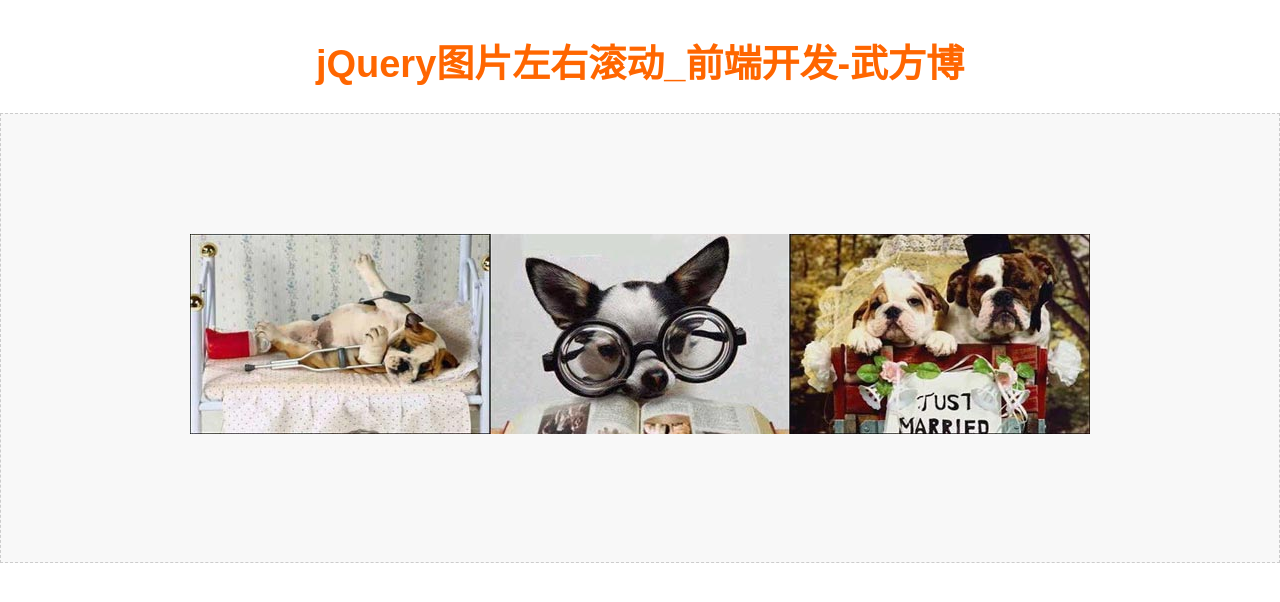
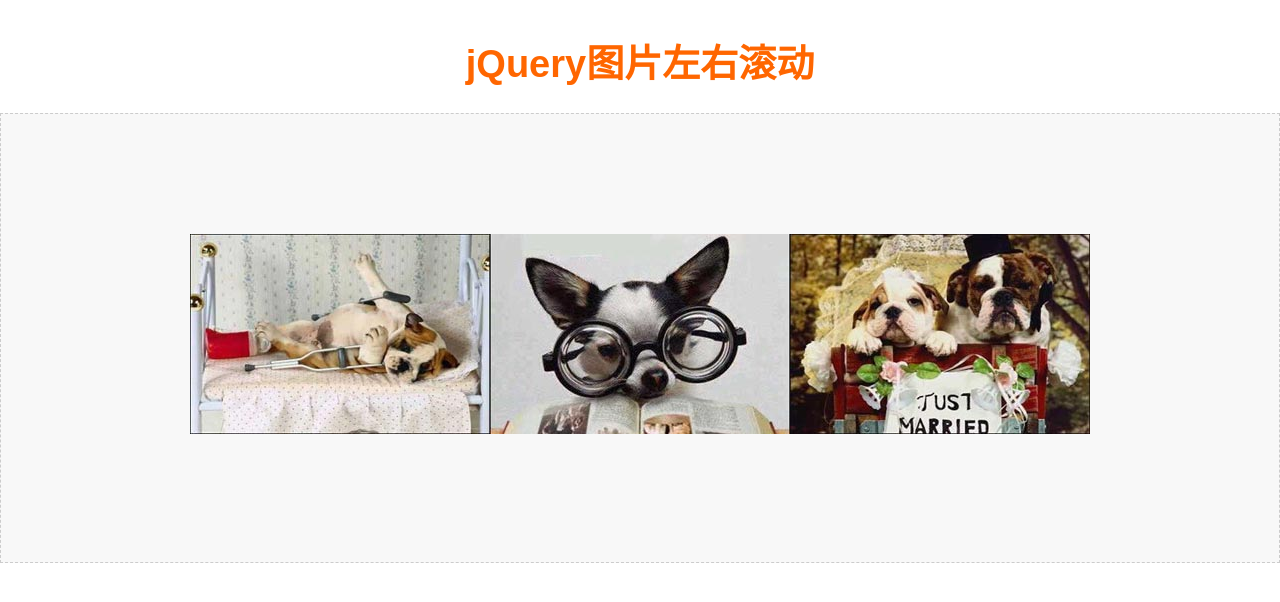
Before and after one commit to shibiaoz/jquery_left_right_slide, a plain HTML site: page 左右无缝切换不带点击hover停止/index.html in a window 1280 px wide. Drawn offline with nearby package versions, Linux system fonts and the light colour scheme.

Commit message:
modify author

```diff
--- a/左右无缝切换不带点击hover停止/index.html
+++ b/左右无缝切换不带点击hover停止/index.html
@@ -2,7 +2,7 @@
 <html>
 <head>
 <meta http-equiv="Content-Type" content="text/html; charset=utf-8" />
-<title>jQuery图片左右滚动_前端开发</title>
+<title>jQuery图片左右滚动</title>
 <style type="text/css">
 *{ margin:0; padding:0;}
 body { font:12px/1.8 Arial; color:#666;}
@@ -40,7 +40,7 @@ $(function(){
 </head>
 <body>
 
-<h1 class="tit-h1">jQuery图片左右滚动_前端开发-武方博</h1>
+<h1 class="tit-h1">jQuery图片左右滚动</h1>
 <div class="wrap">
 
 
```
